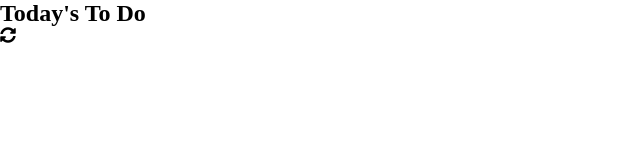
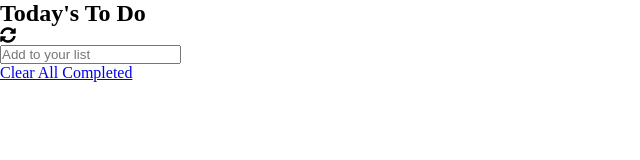
Before and after one commit to Gambit142/To-Do-List-Project, a website built with webpack: page src/index.html in a window 1280 px wide. Shown: the whole page, without its empty margins (0-640 px from the left). Built offline with nearby package versions, Linux system fonts and the light colour scheme.

Commit message:
Create a section tag that has other html elements nestnes nested in it

```diff
--- a/src/index.html
+++ b/src/index.html
@@ -7,11 +7,19 @@
   <title>To-Do-List-Project</title>
 </head>
 <body>
-  <section>
+  <section class="container">
     <div>
       <h1>Today's To Do</h1>
       <i class="fas fa-sync-alt"></i>
     </div>
+    <form>
+      <div>
+        <label for="text-field"></label>
+        <input type="text" name="text-field" id="text-field" placeholder="Add to your list">
+      </div>
+      <div class="todo-lists-div"></div>
+      <a href="#">Clear All Completed</a>
+    </form>
   </section>
 </body>
 </html>
```
